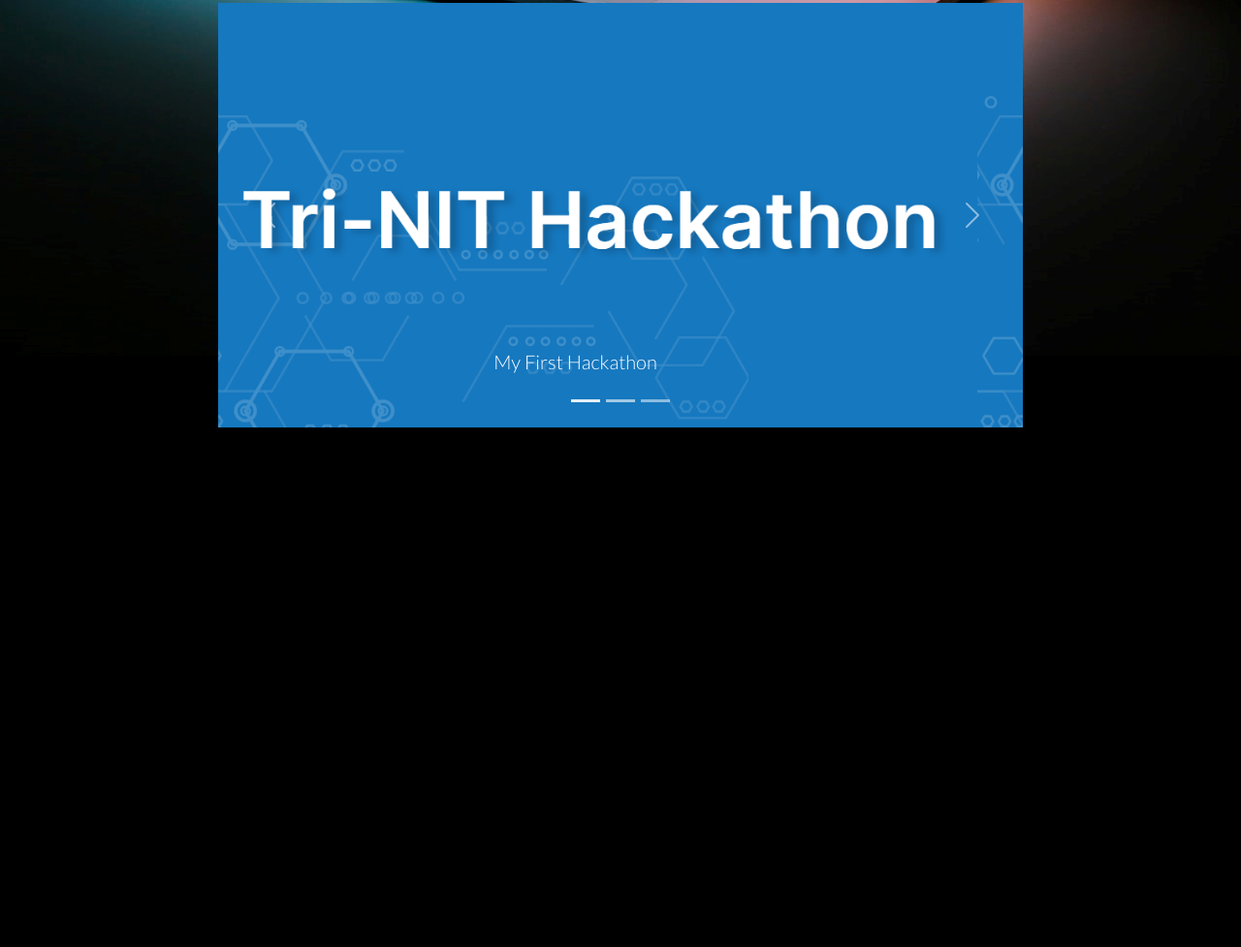
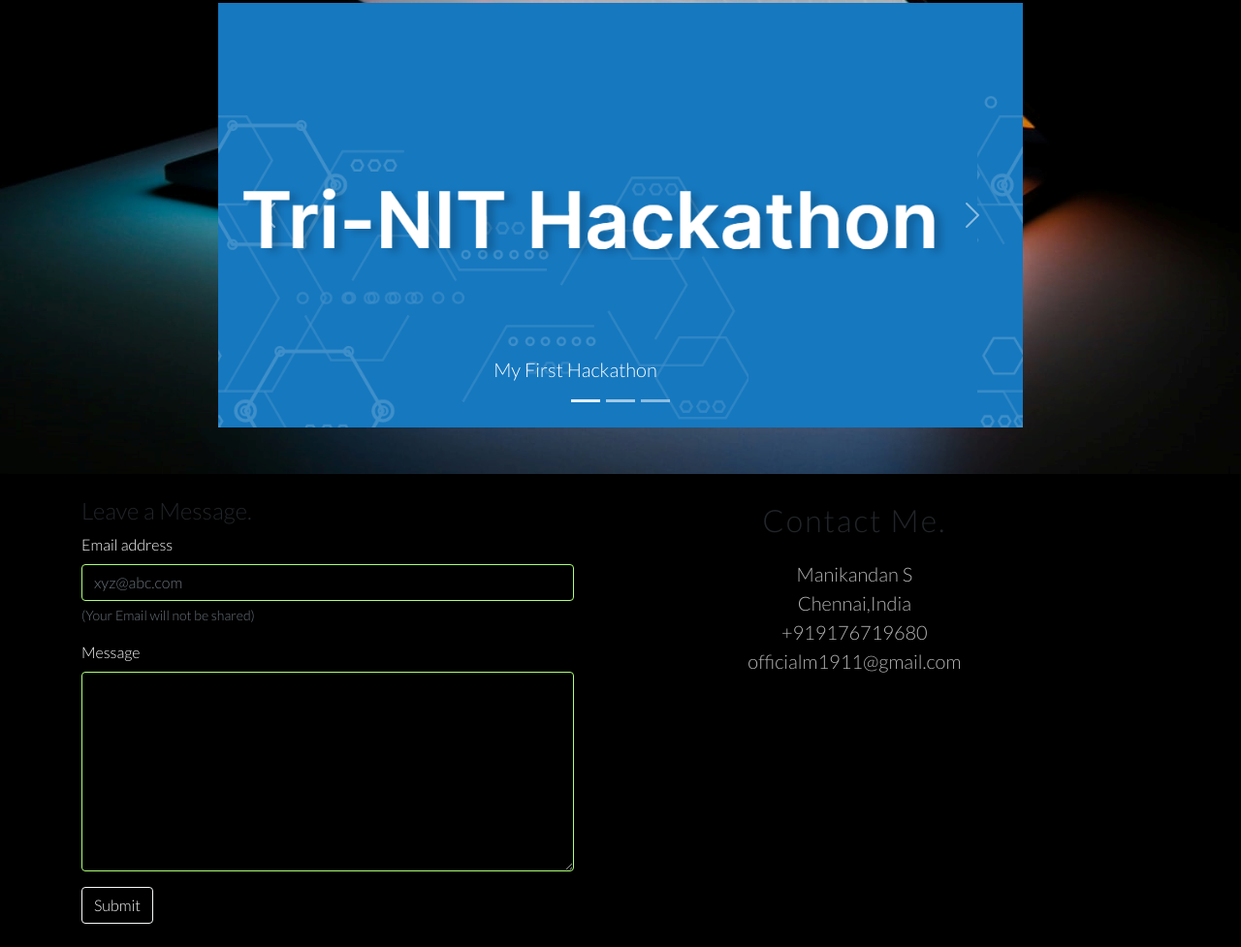
Before and after one commit to mani1911/Portfolio, a plain HTML site: page index.html in a window 1280 px wide. Shown: the part 1333-2310 px from the top of the page at 97% size. Before the commit the page ends 1822 px from the top, so only its background shows below. Drawn offline with nearby package versions, Linux system fonts and the light colour scheme.

Commit message:
finished the portfolio

```diff
--- a/index.html
+++ b/index.html
@@ -68,7 +68,7 @@
                     <div class = "text-center icons mt-5 icons">
                         <a href = "https://www.instagram.com/ma.ni_1911/" target= "_blank"><i class="fa fa-instagram me-4 ig" style="font-size:50px;"></i></a>
                         <a href="https://twitter.com/_mani1911" target = "_blank"><i class="fa fa-twitter me-4 twit" style="font-size:50px;"></i></a>
-                        <a href=""><i class="fa fa-linkedin lin" style="font-size:50px;"></i></a>
+                        <a href="https://www.instagram.com/ma.ni_1911/" target= "_blank"><i class="fa fa-linkedin lin" style="font-size:50px;"></i></a>
                     </div>
                 </section></a>
 
@@ -89,7 +89,6 @@
                                         <img src="triNIT1.png" class="d-block w-100" alt="...">
                                         <div class="carousel-caption d-none d-md-block">
                                         <h5>My First Hackathon</h5>
-                                        <p></p>
                                         </div>
                                     </div>
                                     <div class="carousel-item">
@@ -114,7 +113,38 @@
 
 
                 </section></a>
+            </section>
 
+            <a name = "contact"><section class = "contact mb-4">
+                <div class = "row container-fluid">
+                    <div class = "col-lg-6 pt-4 ps-5">
+                        <form class = "container">
+                            <h4>Leave a Message.</h4>
+                            <div class="mb-3">
+                              <label for="Email" class="form-label text-white">Email address</label>
+                              <input type="email" class="form-control text-white" id="Email" placeholder="xyz@abc.com" aria-describedby="emailHelp">
+                              <div id="emailHelp" class="form-text">(Your Email will not be shared)</div>
+                            </div>
+                            <div class="mb-3">
+                                <label class = "form-label text-white" for="message">Message</label>
+
+                                <textarea class = "form-control text-white" id="message" name="message" rows="8" cols="40">
+
+                                </textarea>
+                            </div>
+                            <button type="button" class="btn btn-outline-light">Submit</button>
+                          </form>
+                    </div>
+
+
+                    <div class = "container text-center col-lg-4 pt-4 ms-5">
+                        <p>Contact Me.</p>
+                        <p><h5>Manikandan S<br> Chennai,India <br>+919176719680 <br> officialm1911@gmail.com</h5></p>
+
+                   </div>
+                   <div class = "col"></div>
+                </div>
+            </section></a>
 
 
         <script src="https://cdn.jsdelivr.net/npm/bootstrap@5.1.3/dist/js/bootstrap.bundle.min.js" integrity="sha384-ka7Sk0Gln4gmtz2MlQnikT1wXgYsOg+OMhuP+IlRH9sENBO0LRn5q+8nbTov4+1p" crossorigin="anonymous"></script>
--- a/portfolio.css
+++ b/portfolio.css
@@ -47,10 +47,6 @@ nav{
     width : 100%;
 }
 
-.section{
-    margin-bottom : 0px;
-    margin-left: 0px;
-}
 .together{
     background-image:  url("workbgnd.png");
     background-repeat: no-repeat;
@@ -127,15 +123,32 @@ nav{
 
 .contact{
     background: black;
-    font-family: Lora;
+}
+
+.contact p{
+    font-family: Lato;
     letter-spacing: 2px;
-    font-style: italic;
+    font-size : 2rem;
+}
+.contact h5{
+    color : rgb(180, 180, 180);
+    line-height: 30px;
 }
 
 .contact h1{
     color :rgb(141, 139, 139)
 }
 
-.contact h2{
-    color:white;
+#Email{
+    background: none;
+    border-color: rgb(172, 255, 117);
 }
+
+#Email text{
+    color : white;
+}
+
+#message{
+    background: none;
+    border-color: rgb(172, 255, 117);
+}
```
